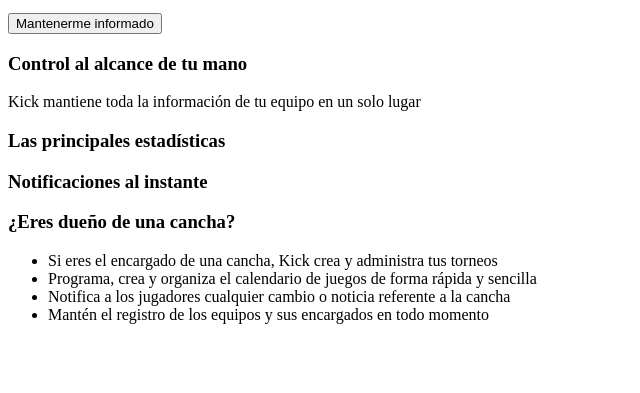
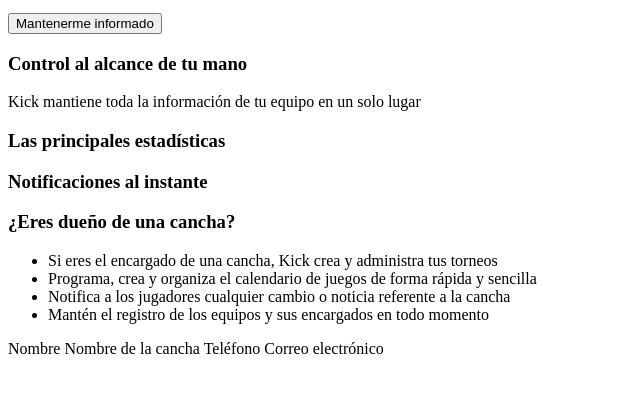
Before and after one commit to ReyesTimes/kicklanding, a website built with webpack: page index.html in a window 1280 px wide. Shown: the part 101-494 px from the top of the page, without its empty margins (0-640 px from the left). Built offline with nearby package versions, Linux system fonts and the light colour scheme.

Commit message:
:hammer: add label to html

```diff
--- a/index.html
+++ b/index.html
@@ -34,7 +34,18 @@
                     <li>Mantén el registro de los equipos y sus encargados en todo momento</li>
                 </ul>
                 <form action="">
-
+                    <label for="">
+                        Nombre
+                    </label>
+                    <label for="">
+                        Nombre de la cancha
+                    </label>
+                    <label for="">
+                        Teléfono
+                    </label>
+                    <label for="">
+                        Correo electrónico
+                    </label>
                 </form>
             </section>
         </article>
```
